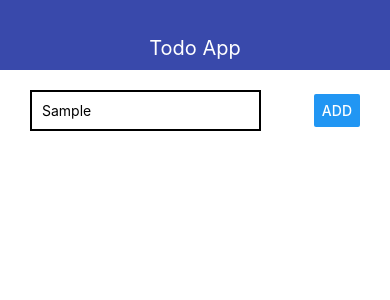
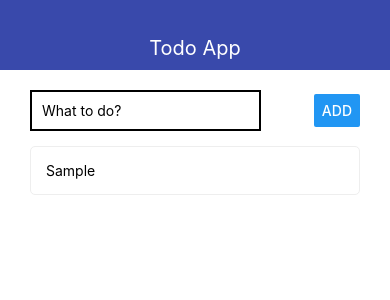
Before and after one commit to itsmeshusha/ReactNativeTodolist, a React Native app: screen / in a window 390 px wide. Both pictures are taken after typing "Sample" into the empty fields and a click on the button "ADD". Shown: the top 300 px of the page. Built offline with nearby package versions, Linux system fonts and the light colour scheme.

Commit message:
Add Todo component

```diff
--- a/App.js
+++ b/App.js
@@ -1,15 +1,31 @@
-import {StatusBar} from 'expo-status-bar';
-import React from 'react';
+import React, {useState} from 'react';
 import {StyleSheet, Text, View} from 'react-native';
 import {Navbar} from './src/components/Navbar'
 import {AddTodo} from "./src/components/AddTodo";
+import {Todo} from "./src/components/Todo";
 
 export default function App() {
+    const [todos, setTodos] = useState([])
+
+    const addTodo = (title) => {
+
+        setTodos(prevTodos => [
+            ...prevTodos,
+            {
+                id: Date.now().toString(),
+                title
+            }
+        ])
+    }
+
     return (
         <View>
             <Navbar title={"Todo App"}/>
             <View style={styles.container}>
-                <AddTodo/>
+                <AddTodo onSubmit={addTodo}/>
+                <View>
+                    {todos.map(todo => <Todo todo={todo} key={todo.id}/>)}
+                </View>
             </View>
 
         </View>
--- a/src/components/AddTodo.js
+++ b/src/components/AddTodo.js
@@ -1,11 +1,26 @@
-import React from 'react'
-import { StyleSheet, View, TextInput, Button } from 'react-native'
+import React, {useState} from 'react'
+import {StyleSheet, View, TextInput, Button, Alert} from 'react-native'
 
-export const AddTodo = () => {
+export const AddTodo = (props) => {
+    const [value, setValue] = useState('')
+
+    const pressHandler = () => {
+        if (value.trim()) {
+            props.onSubmit(value)
+            setValue('')
+        } else {
+            Alert.alert('Field cant be empty')
+        }
+    }
+
     return (
         <View style={styles.block}>
-            <TextInput style={styles.input} />
-            <Button title={"Add"} />
+            <TextInput style={styles.input}
+                       onChangeText={(text) => setValue(text)}
+                       value={value}
+                       placeholder={'What to do?'}
+            />
+            <Button title={"Add"} onPress={pressHandler}/>
         </View>
     )
 }
@@ -14,7 +29,8 @@ const styles = StyleSheet.create({
     block: {
         flexDirection: 'row',
         justifyContent: 'space-between',
-        alignItems: 'center'
+        alignItems: 'center',
+        marginBottom: 15
     },
     input: {
         width: '70%',
--- /dev/null
+++ b/src/components/Todo.js
@@ -0,0 +1,22 @@
+import React from 'react'
+import { StyleSheet, Text, View } from 'react-native';
+
+export const  Todo = (props) => {
+    return (
+        <View style={styles.todo}>
+            <Text >{props.todo.title}</Text>
+        </View>
+    )
+}
+
+const styles = StyleSheet.create({
+    todo: {
+        flexDirection: 'row',
+        alignItems: 'center',
+        padding: 15,
+        borderWidth: 1,
+        borderColor: '#eee',
+        borderRadius: 5,
+        marginBottom: 10
+    }
+})
```
